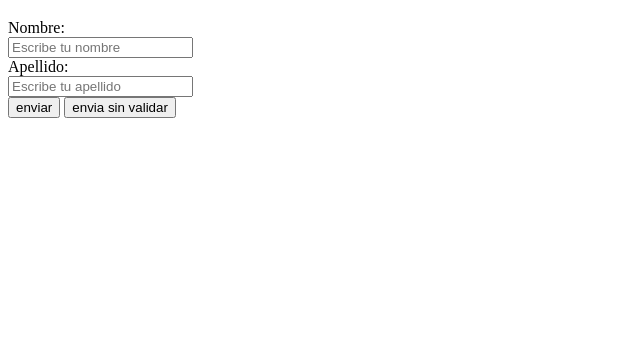
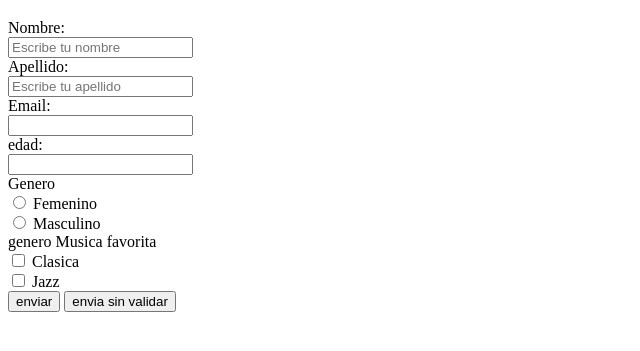
Before and after one commit to FernandoCastillo19/leccion_7, a plain HTML site: page index.html in a window 1280 px wide. Shown: the part 61-412 px from the top of the page, without its empty margins (0-640 px from the left). Drawn offline with Linux system fonts and the light colour scheme.

Commit message:
cammit 2

```diff
--- a/index.html
+++ b/index.html
@@ -9,19 +9,40 @@
 </head>
 <body>
     <H1>Formularios en html</H1>
-    <form>
+    <form method="post">
         <label for="nombre">Nombre: </label>
         <br>
         <input type="text" id="nombre" name="nombre"
-            placeholder="Escribe tu nombre" required="true" />
+            placeholder="Escribe tu nombre" required="true" /> <br>
 
+        <label for="apellido">Apellido: </label><br>
+
+        <input type="text" id="apellido" name="apellido"
+            placeholder="Escribe tu apellido" required="true"/> <br>
+
+
+        <label for="email">Email: </label><br>
+        <input type="email" id="email" name="email"><br>
+
+        <label for="edad">edad: </label>
         <br>
-        <label for="apellido">Apellido: </label>
-        <br>
-        <input type="text" id="apellido" name="apellido"
-            placeholder="Escribe tu apellido" required="true"/>
+        <input type="number" id="edad" name="edad" step="any" required="true"/> <br>
+             <!--generos-->
+        <label> Genero </label><br>
+        <input type="radio" id="femenino" name="genero" value="femenino"?/>
+        <label for="femenino">Femenino</label><br>
 
-        <br>
+        <input type="radio" id="masculino" name="genero" value="masculino"/>
+        <label for="masculino">Masculino</label><br>
+
+            <!-- checkbox-->
+        <label for=""> genero Musica favorita</label><br>
+        <input type="checkbox" id="clasica" name="musica" value="clasica">
+        <label for="clasica">Clasica</label><br>
+
+        <input type="checkbox" id="jazz" name="musica" value="jazz">
+        <label for="clasica">Jazz</label><br>
+
         <input type="submit" value="enviar"/>
         <input type="submit" formnovalidate="formnocalidate" value="envia sin validar">
     </form>
```
